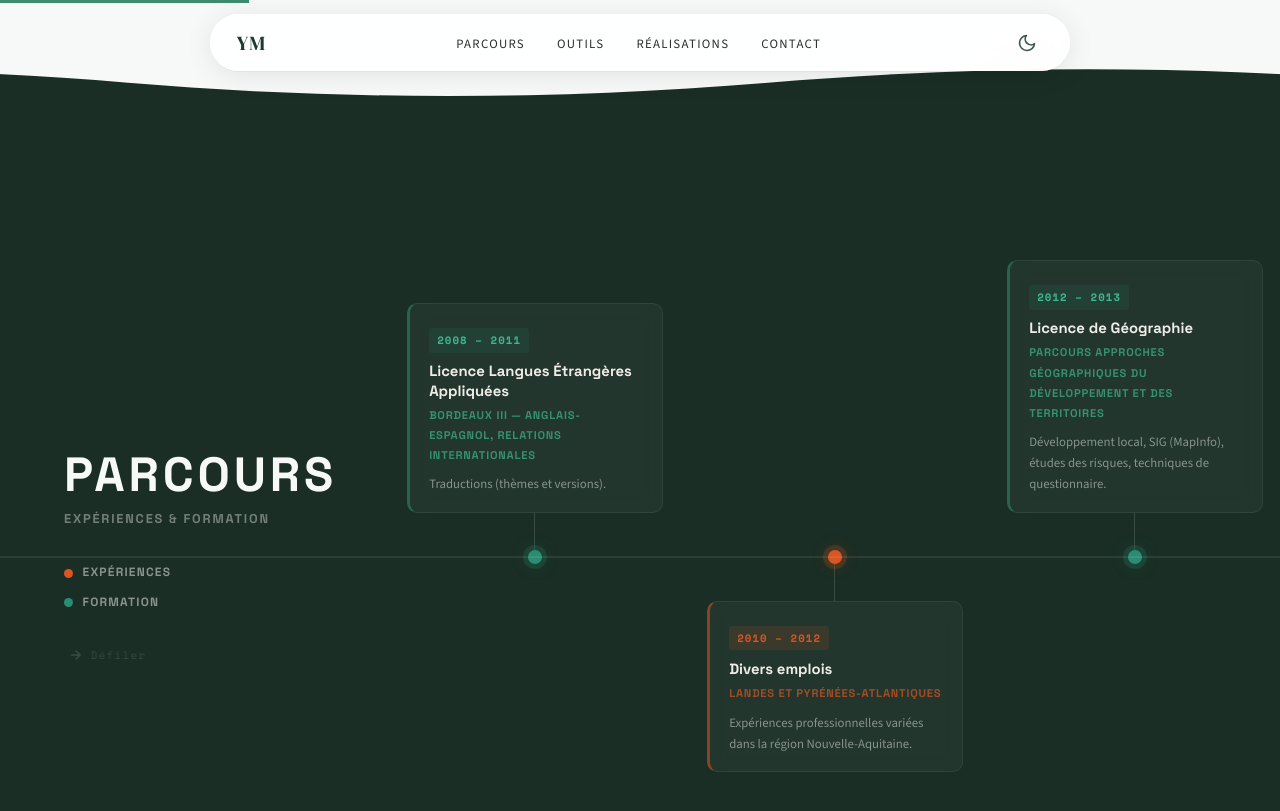
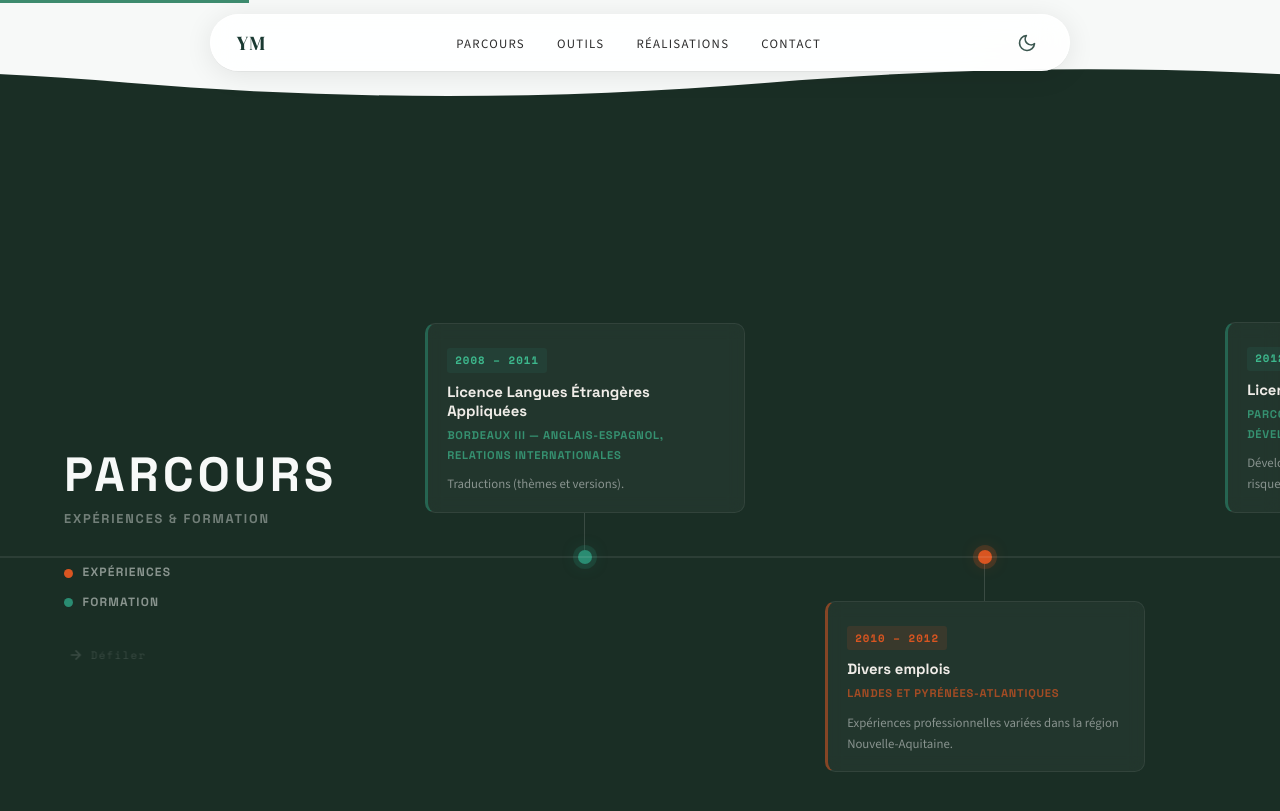
Before and after one commit to yvesmarti/yvesmarti.github.io, a Jekyll site: the page built from index.html, in a window 1280 px wide and 900 px high, scrolled down 1484 px. Shown: the top 811 px of the window. Built offline with Jekyll 4.4.1, drawn with Linux system fonts in a browser that asks for light colours.

Commit message:
Timeline: agrandir les cartes et allonger le défilement horizontal
- Largeur des items : 300px → 400px
- Largeur des cartes : 256px → 320px
- Spacer de fin : 12vw → 22vw
- Multiplicateur de scroll ×1.5 : la section est 50 % plus haute
  ce qui ralentit la progression et allonge sensiblement le défilement

https://claude.ai/code/session_01CopnsfoMGBcPrZkjsjh68J

```diff
--- a/assets/css/style.css
+++ b/assets/css/style.css
@@ -1896,7 +1896,7 @@ body,
 /* Timeline item */
 .htl-item {
     position: relative;
-    flex: 0 0 300px;
+    flex: 0 0 400px;
     height: 100%;
     z-index: 2;
 }
@@ -1949,7 +1949,7 @@ body,
 /* Card */
 .htl-card {
     position: absolute;
-    width: 256px;
+    width: 320px;
     left: 50%;
     padding: 1.1rem 1.2rem;
     background: rgba(255, 255, 255, 0.04);
@@ -2050,8 +2050,8 @@ body,
 }
 
 .htl-end-spacer {
-    flex: 0 0 12vw;
-    min-width: 100px;
+    flex: 0 0 22vw;
+    min-width: 160px;
 }
 
 /* ---- Mobile: native horizontal touch scroll ---- */
--- a/assets/js/main.js
+++ b/assets/js/main.js
@@ -476,6 +476,7 @@
         var isMobile = function () { return window.innerWidth <= 768; };
 
         var maxScrollX = 0;
+        var scrollMultiplier = 1.5;
 
         function setup() {
             if (isMobile()) {
@@ -484,7 +485,7 @@
             }
             // Read track width before altering section height
             maxScrollX = Math.max(0, track.scrollWidth - window.innerWidth);
-            section.style.height = 'calc(100vh + ' + maxScrollX + 'px)';
+            section.style.height = 'calc(100vh + ' + (maxScrollX * scrollMultiplier) + 'px)';
         }
 
         function update() {
@@ -493,7 +494,7 @@
             var sectionTop = section.getBoundingClientRect().top + window.scrollY;
             var scrolled   = window.scrollY - sectionTop;
             var progress   = maxScrollX > 0
-                ? Math.max(0, Math.min(1, scrolled / maxScrollX))
+                ? Math.max(0, Math.min(1, scrolled / (maxScrollX * scrollMultiplier)))
                 : 0;
             var currentX = progress * maxScrollX;
 
```
